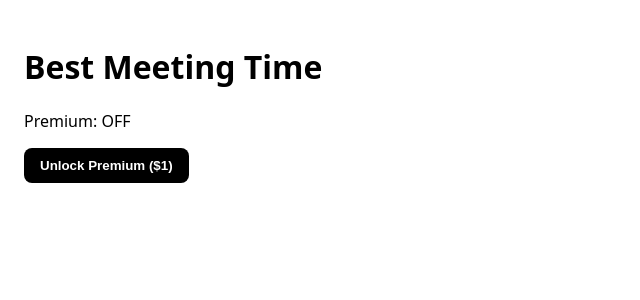
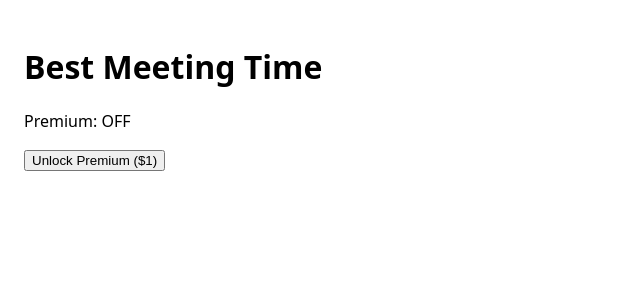
Before and after one commit to techtalk1282/Best-Meeting-Time, a Next.js app: page / in a window 1280 px wide. Shown: the top 300 px of the page, without its empty margins (0-640 px from the left). Built offline with nearby package versions, Linux system fonts and the light colour scheme; no server answers.

Commit message:
feat(ui): finalize premium unlock via verify handoff

```diff
--- a/app/page.tsx
+++ b/app/page.tsx
@@ -1,50 +1,29 @@
 // app/page.tsx
 import { cookies } from "next/headers";
+import { redirect } from "next/navigation";
 
-export default async function HomePage({
+export default function HomePage({
   searchParams,
 }: {
   searchParams?: { session_id?: string };
 }) {
-  const cookieStore = cookies();
-  const premium = cookieStore.get("premium")?.value === "1";
+  const premium = cookies().get("premium")?.value === "1";
+  const sessionId = searchParams?.session_id;
 
-  // If Stripe redirected back with session_id and premium is not set yet,
-  // trigger a server-side verify (KV-authoritative)
-  if (!premium && searchParams?.session_id) {
-    try {
-      await fetch(
-        `${process.env.NEXT_PUBLIC_BASE_URL}/api/verify?session_id=${searchParams.session_id}`,
-        { cache: "no-store" }
-      );
-    } catch {
-      // fail silently — webhook remains authoritative
-    }
+  // If returning from Stripe with session_id, verify unlock
+  if (sessionId) {
+    redirect(`/verify-unlock?session_id=${sessionId}`);
   }
-
-  const refreshedPremium = cookieStore.get("premium")?.value === "1";
 
   return (
     <main style={{ padding: 24, fontFamily: "system-ui" }}>
       <h1>Best Meeting Time</h1>
-      <p>Premium: {refreshedPremium ? "ON" : "OFF"}</p>
+      <p>Premium: {premium ? "ON" : "OFF"}</p>
 
-      {!refreshedPremium && (
-        <form action="/api/checkout" method="POST">
-          <button
-            style={{
-              padding: "10px 16px",
-              borderRadius: 8,
-              background: "black",
-              color: "white",
-              fontWeight: 600,
-              border: "none",
-              cursor: "pointer",
-            }}
-          >
-            Unlock Premium ($1)
-          </button>
-        </form>
+      {!premium && (
+        <a href="/api/checkout">
+          <button>Unlock Premium ($1)</button>
+        </a>
       )}
     </main>
   );
```
